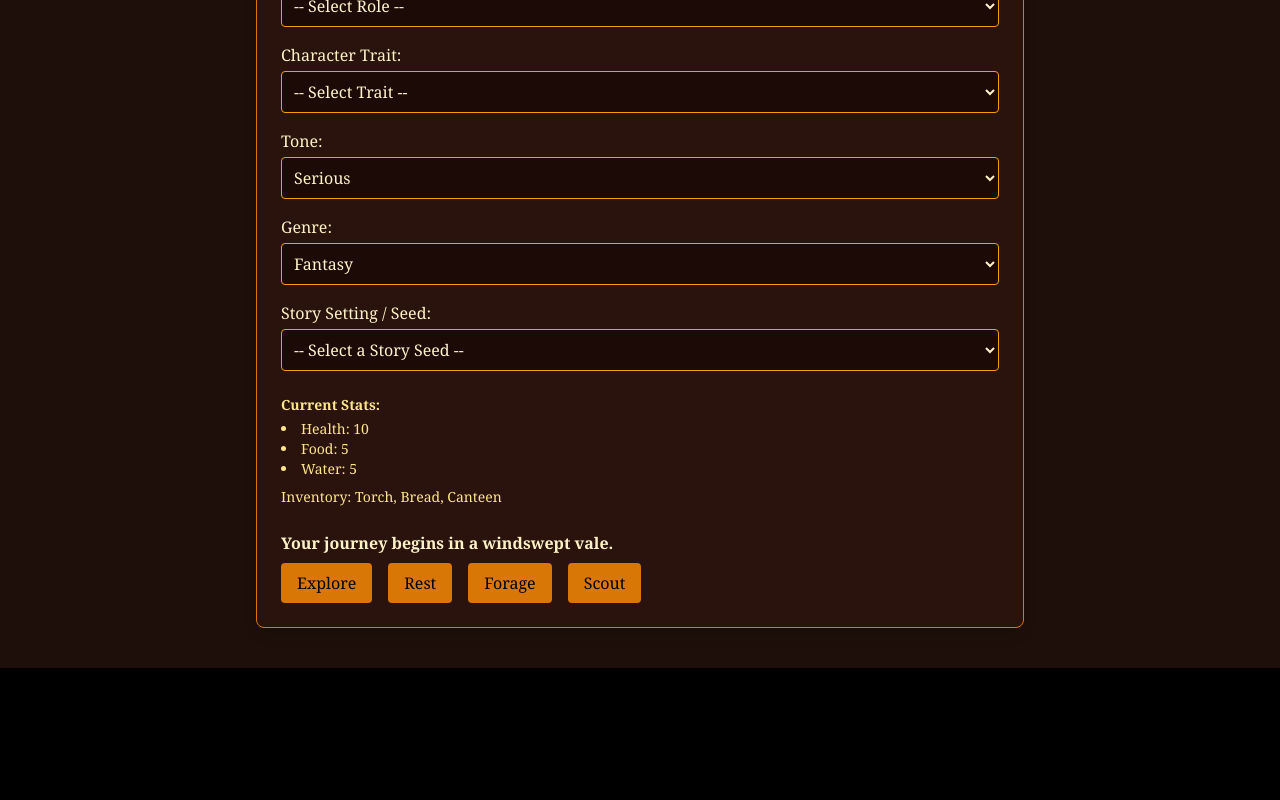
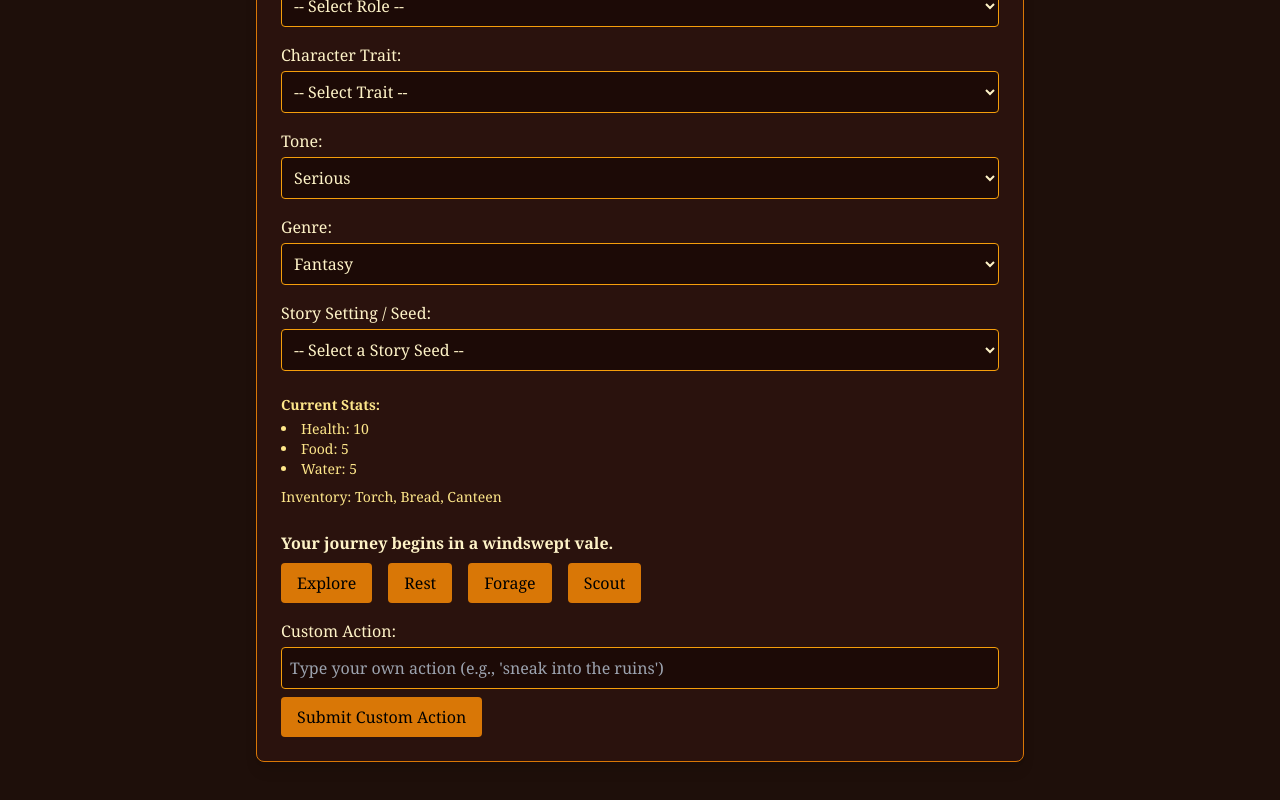
Before and after one commit to C-Brennan81/portfolio, a React (Vite) app in the folder ember-vite-portfolio/: page /writing-toolkit in a window 1280 px wide. Shown: the part 405-1205 px from the top of the page. Before the commit the page ends 1073 px from the top, so only its background shows below. Built offline with nearby package versions, Linux system fonts and the light colour scheme.

Commit message:
Added custom to the choose your own adventure

```diff
--- a/ember-vite-portfolio/src/pages/WritingToolkitPage.jsx
+++ b/ember-vite-portfolio/src/pages/WritingToolkitPage.jsx
@@ -47,7 +47,7 @@ export default function CharacterCreator() {
   const [messageLog, setMessageLog] = useState([]);
   const [tone, setTone] = useState('Serious');
   const [genre, setGenre] = useState('Fantasy');
-
+  const [customAction, setCustomAction] = useState('');
   const tones = ['Serious', 'Whimsical', 'Dark', 'Heroic'];
   const genres = ['Fantasy', 'Post-Apocalyptic', 'Mystery', 'Steampunk'];
   const [selectedSeed, setSelectedSeed] = useState('');
@@ -70,6 +70,12 @@ export default function CharacterCreator() {
     });
     setStats(updatedStats);
     setSelectedTrait(traitName);
+  };
+
+  const handleCustomAdventure = () => {
+    if (!customAction.trim()) return;
+    handleAdventureChoice(customAction);
+    setCustomAction('');
   };
 
   const handleAdventureChoice = async (choice) => {
@@ -206,6 +212,24 @@ export default function CharacterCreator() {
           </div>
         </div>
 
+        <div className="mt-4">
+            <label className="block mb-1 font-medium">Custom Action:</label>
+            <input
+                className="w-full p-2 mb-2 rounded bg-[#1c0a06] border border-amber-500 text-amber-100"
+                type="text"
+                value={customAction}
+                onChange={(e) => setCustomAction(e.target.value)}
+                placeholder="Type your own action (e.g., 'sneak into the ruins')"
+            />
+            <button
+                onClick={handleCustomAdventure}
+                className="bg-amber-600 text-black px-4 py-2 rounded hover:bg-amber-400 transition"
+            >
+                Submit Custom Action
+            </button>
+            </div>
+
+
         {adventureLog.length > 0 && (
           <div className="mt-6">
             <p className="font-bold text-lg mb-2">Adventure Log:</p>
```
